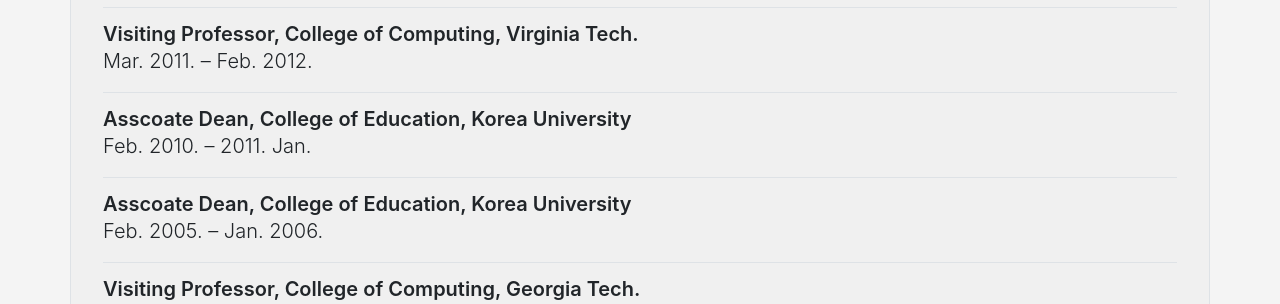
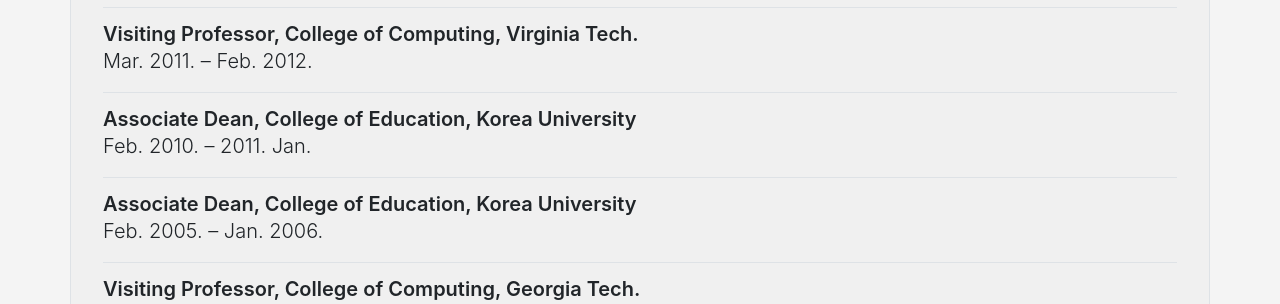
Before and after one commit to KU-Cloud/ku-cloud.github.io, a Jekyll site: the page built from professor.html, in a window 1280 px wide and 900 px high, scrolled down 1079 px. Shown: the part 153-457 px from the top of the window. Built offline with Jekyll 4.4.1, drawn with Linux system fonts in a browser that asks for light colours.

Commit message:
fix: updated error in Professor page

```diff
--- a/professor.html
+++ b/professor.html
@@ -80,11 +80,11 @@
             <p class="lead">Mar. 2011. – Feb. 2012.</p>
         </li>
         <li>
-            <p class="h5">Asscoate Dean, College of Education, Korea University</p>
+            <p class="h5">Associate Dean, College of Education, Korea University</p>
             <p class="lead">Feb. 2010. – 2011. Jan.</p>
         </li>
         <li>
-            <p class="h5">Asscoate Dean, College of Education, Korea University</p>
+            <p class="h5">Associate Dean, College of Education, Korea University</p>
             <p class="lead">Feb. 2005. – Jan. 2006.</p>
         </li>
         <li>
```
